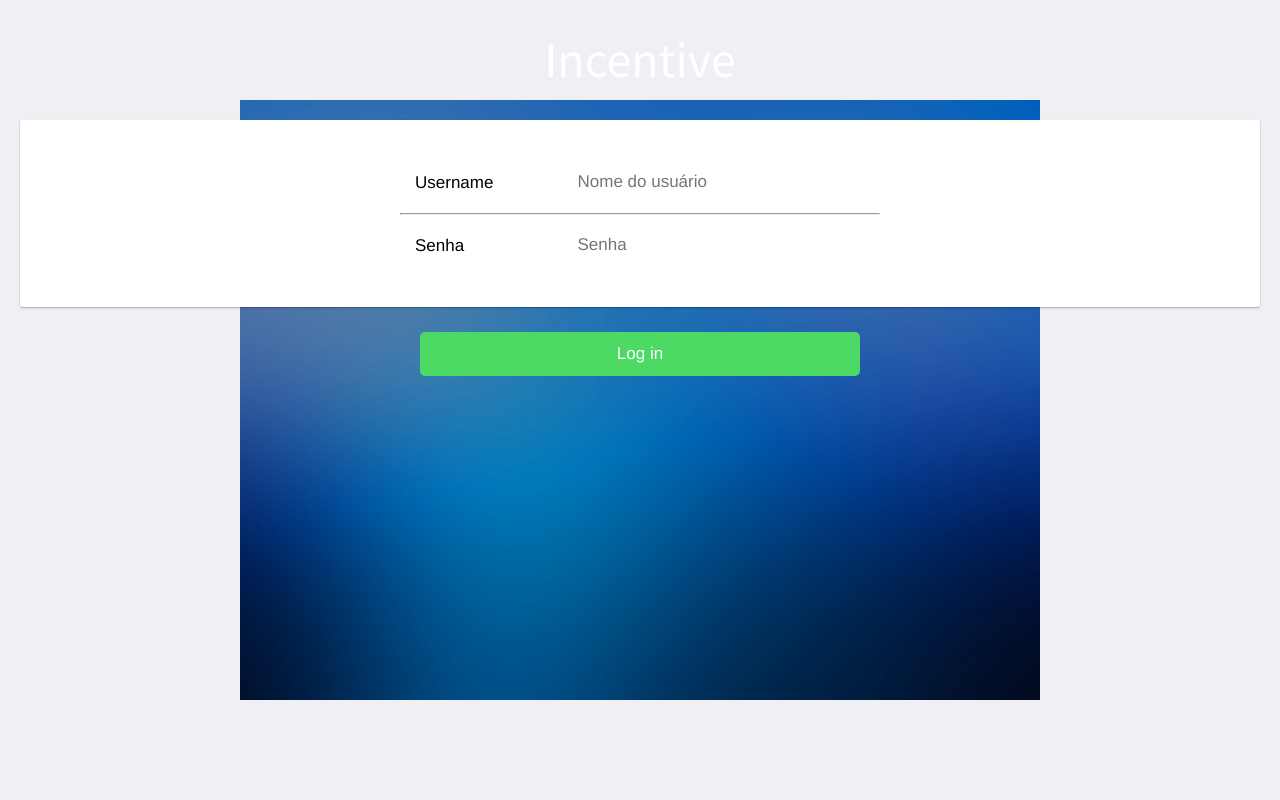
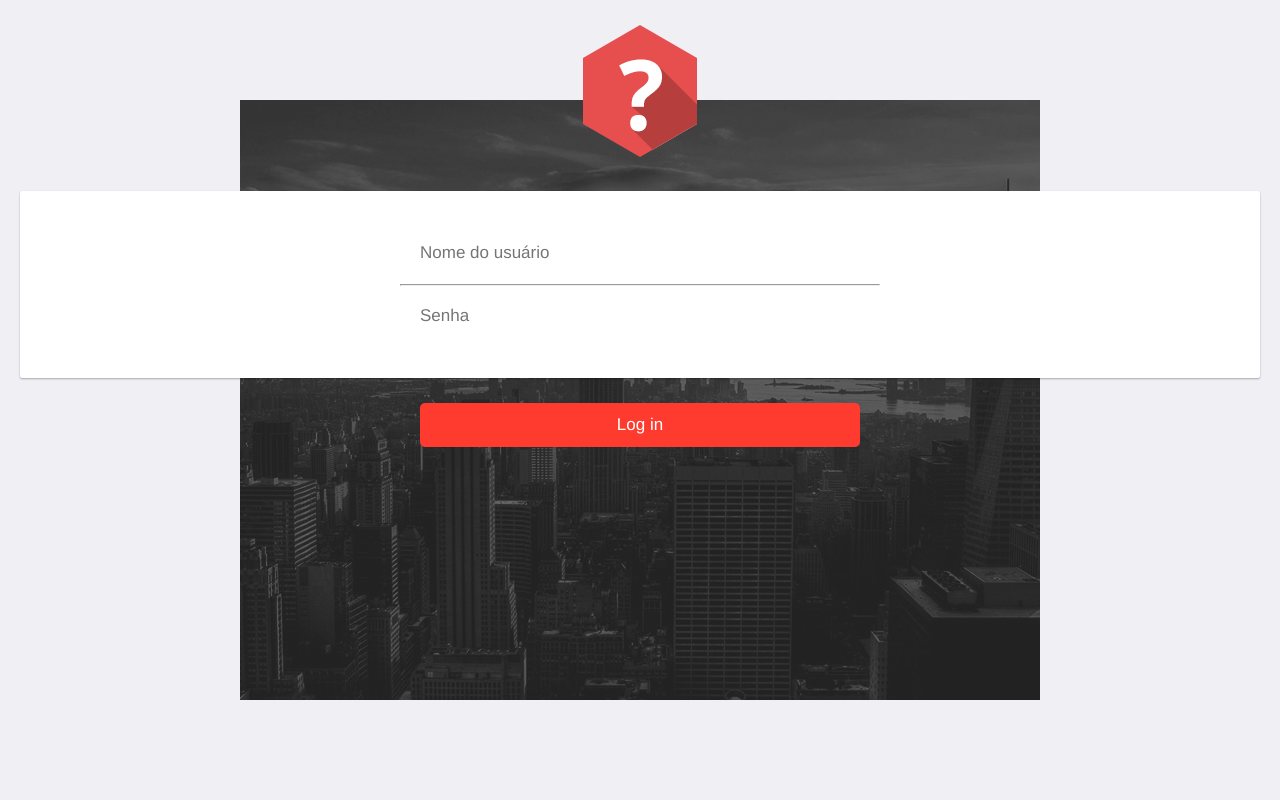
Before and after one commit to augusto3691/PerguntasPolemicas, a PHP site: page / in a window 1280 px wide. Run offline with PHP 8.4, Linux system fonts and the light colour scheme.

Commit message:
aviso meta thymb

```diff
--- a/JSON/login.json
+++ b/JSON/login.json
@@ -1,5 +1,5 @@
 {
-    "success": true,
+    "success": false,
     "error": {
         "code": 1,
         "message": "Login Incorreto"
--- a/css/my-app.css
+++ b/css/my-app.css
@@ -16,7 +16,7 @@
     font-family: 'Source Sans Pro', sans-serif;
 }
 .title-login{
-    font-size: 50px;
+    font-size: 25px;
     font-family: 'Source Sans Pro', sans-serif;
     margin-bottom: 40px;
 }
@@ -44,3 +44,6 @@ small{
     background-position: center;
 
 }
+.color-red{
+    color: white !important;
+}
--- a/dash.html
+++ b/dash.html
@@ -5,10 +5,9 @@
         <meta name="viewport" content="width=device-width, initial-scale=1, maximum-scale=1, minimum-scale=1, user-scalable=no, minimal-ui">
         <meta name="apple-mobile-web-app-capable" content="yes">
         <meta name="apple-mobile-web-app-status-bar-style" content="black">
-        <title>Incentive Mobile</title>
+        <title>Perguntas Polemicas</title>
         <!-- Path to Framework7 Library CSS-->
         <link rel="stylesheet" href="css/framework7.min.css">
-        <link href="css/framework7.3dpanels.css" rel="stylesheet" type="text/css"/>
         <!-- Path to your custom app styles-->
         <link href='http://fonts.googleapis.com/css?family=Source+Sans+Pro:400,600,700' rel='stylesheet' type='text/css'>
         <link rel="stylesheet" href="css/my-app.css">
--- a/index.html
+++ b/index.html
@@ -20,7 +20,9 @@
                 <div class="page login-bg">
                     <!-- page-content has additional login-screen content -->
                     <div class="page-content login-screen-content">
-                        <div class="login-screen-title title-login color-white">Incentive</div>
+                        <div class="login-screen-title title-login color-white">
+                            <img src="img/logo_Perguntas.png" alt=""/>
+                        </div>
                         <!-- Login form -->
                         <form action="JSON/login.json" data-type="json" method="POST" class="ajax-submit">
 
@@ -33,7 +35,7 @@
                                             <ul>
                                                 <li class="item-content">
                                                     <div class="item-inner">
-                                                        <div class="item-title label">Username</div>
+
                                                         <div class="item-input">
                                                             <input type="text" name="u" placeholder="Nome do usuário">
                                                         </div>
@@ -42,7 +44,7 @@
                                                 <hr>
                                                 <li class="item-content">
                                                     <div class="item-inner">
-                                                        <div class="item-title label">Senha</div>
+
                                                         <div class="item-input">
                                                             <input type="password" name="p" placeholder="Senha">
                                                         </div>
@@ -58,7 +60,7 @@
                             <div class="list-block">
                                 <ul>
                                     <li style="padding: 0px 20px 0px 20px;">
-                                        <button style="width: 100%;" class="button button-big button-fill color-green" type="submit" value="Submit">Log in</button>
+                                        <button style="width: 100%;" class="button button-big button-fill color-red" type="submit" value="Submit">Log in</button>
                                     </li>
                                 </ul>
                             </div>
--- a/js/my-app.js
+++ b/js/my-app.js
@@ -6,7 +6,10 @@ var myApp = new Framework7({
 // Export selectors engine
 var $$ = Dom7;
 
-var mainView = myApp.addView('.view-main');
+var mainView = myApp.addView('.view-main', {
+    dynamicNavbar: true,
+    domCache: true //enable inline pages
+});
 
 
 
@@ -17,7 +20,7 @@ $$('form.ajax-submit').on('submitted', function (e) {
     if ((response.success)) {
         window.location = "dash.html";
     } else {
-        myApp.alert(response.error.messagem, "Opá, algo errado");
+        myApp.alert(response.error.message, "Opa");
     }
 
 });
```
Also changed, not shown: nbproject/project.xml (added, +9 -0 lines), img/loginBG.png, img/logo_Perguntas.png (added), 2 other files.
